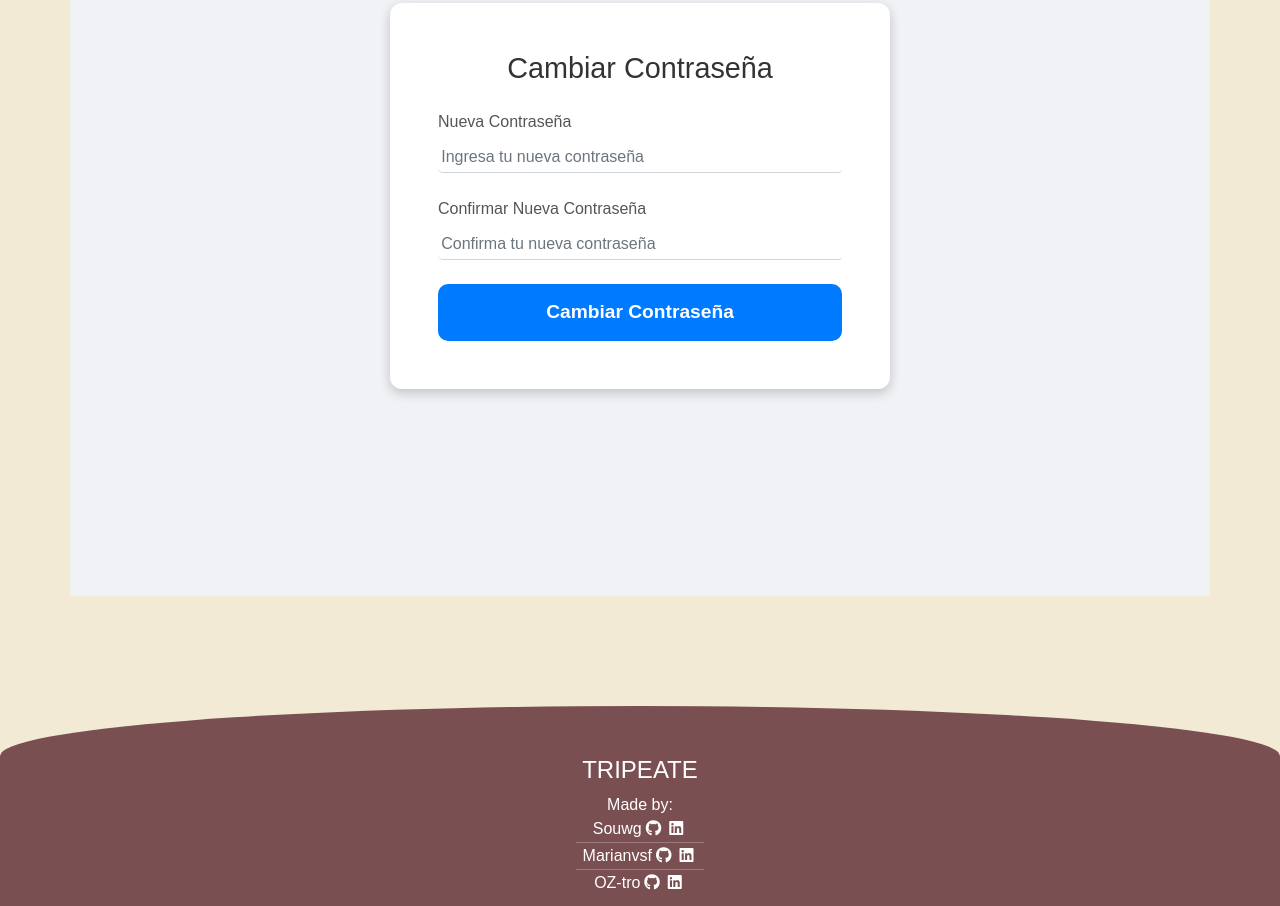
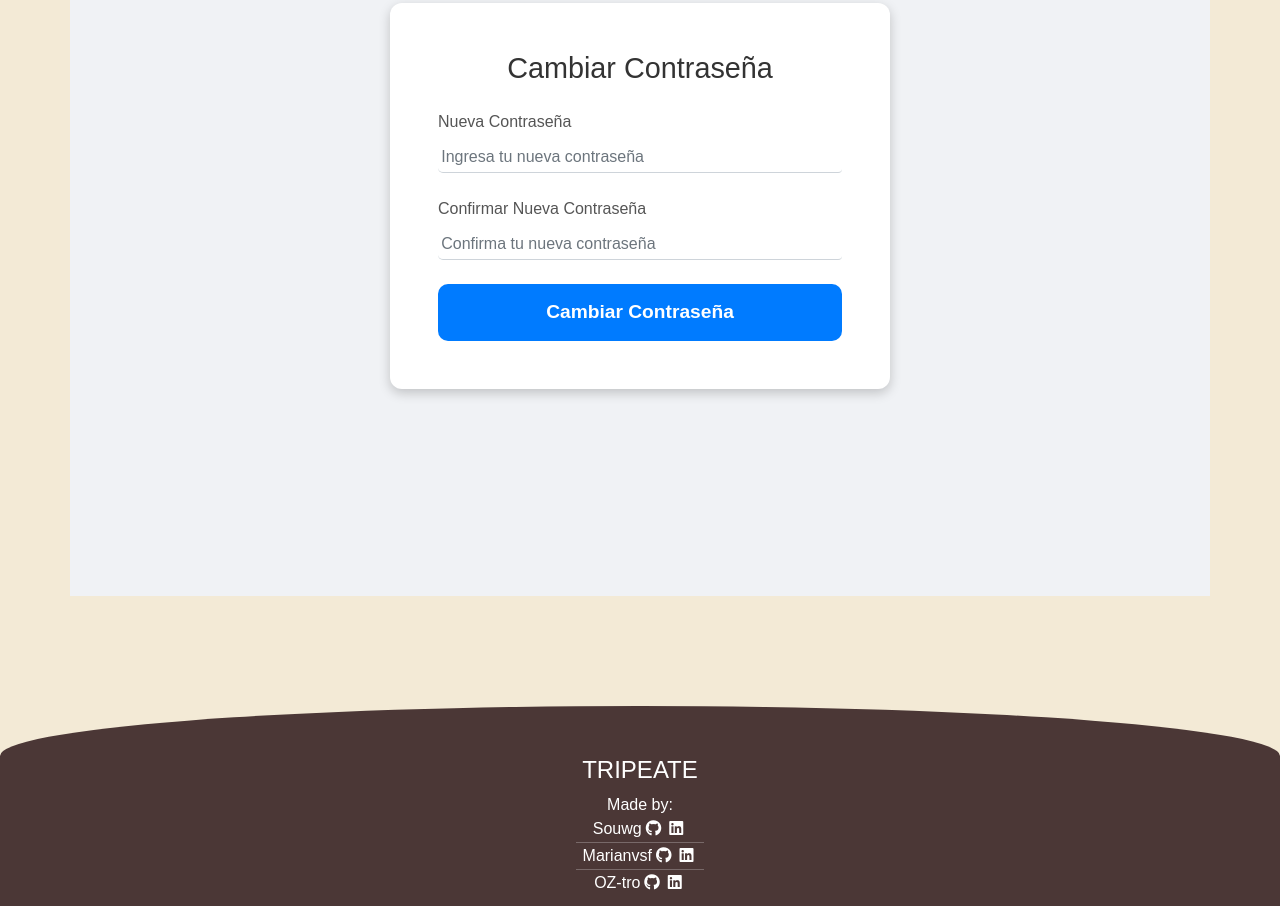
Before and after one commit to 4GeeksAcademy/Tripeate_FinalProject-Changes, a React app: page /changepassword in a window 1280 px wide. Shown: the part 396-1302 px from the top of the page. Built offline with nearby package versions, Linux system fonts and the light colour scheme; some packages are replaced by stand-ins of ours; no server answers.

Commit message:
Color en el Footer

```diff
--- a/src/front/styles/footer.css
+++ b/src/front/styles/footer.css
@@ -1,7 +1,7 @@
 .footer {
     margin-top: 10rem;
     position: relative; /* Posicionamiento relativo para el footer */
-    background-color: rgb(122, 79, 82 ); /* Color de fondo del rectángulo */
+    background-color: rgb(75, 55, 54 ); /* Color de fondo del rectángulo */
     color: white; /* Color del texto */
     text-align: center; /* Alineación del texto */
     height: 150px; /* Altura total del footer */
@@ -14,7 +14,7 @@
     left: 0; /* Alineación a la izquierda */
     right: 0; /* Alineación a la derecha */
     height: 100px; /* Altura del ovalo */
-    background-color: rgb(122, 79, 82 ); /* Color de fondo del ovalo */
+    background-color: rgb(75, 55, 54 );; /* Color de fondo del ovalo */
     border-radius: 100% 100% 0 0; /* Curvatura en la parte superior */
     z-index: -1; /* Asegura que el ovalo esté detrás del contenido */
 }
```
